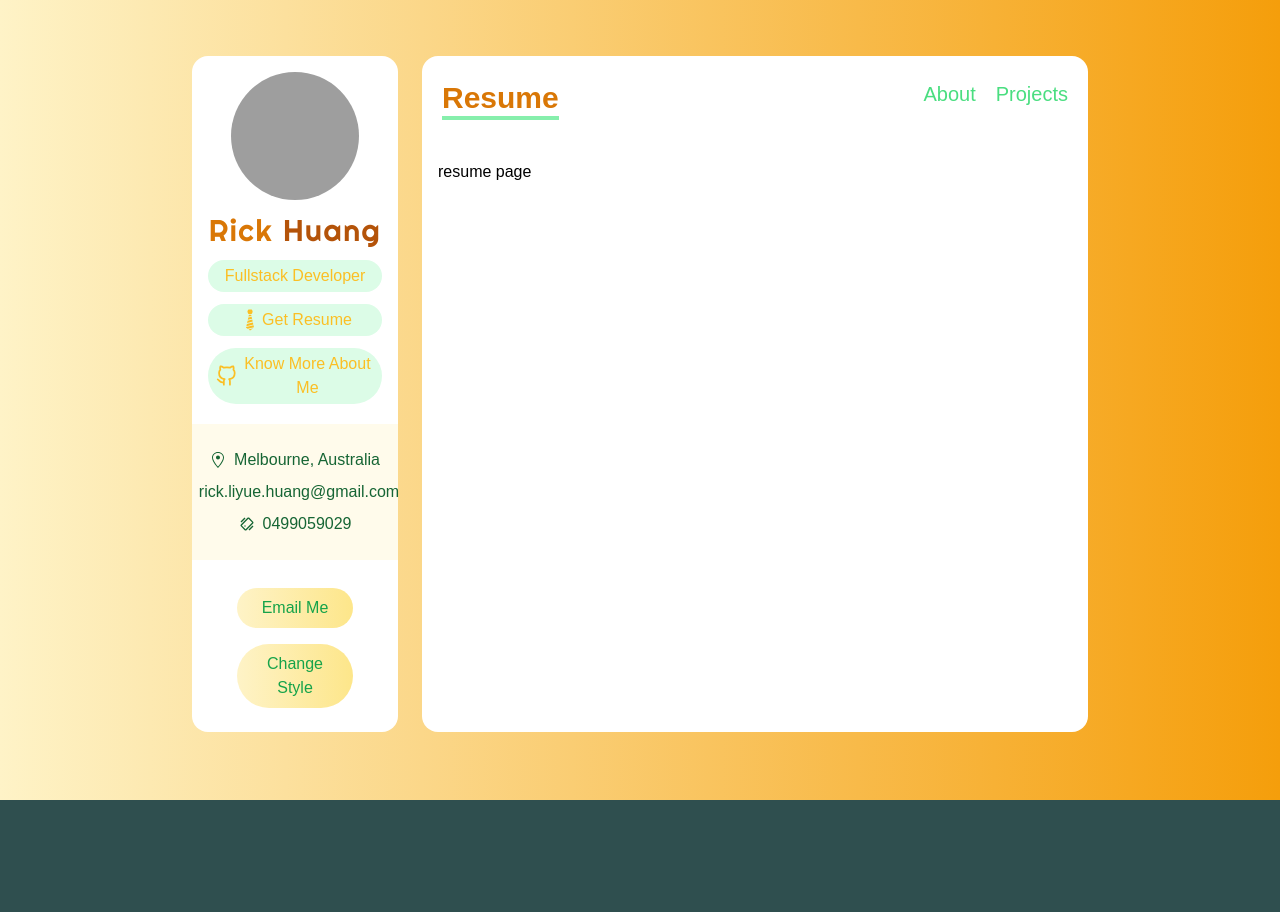
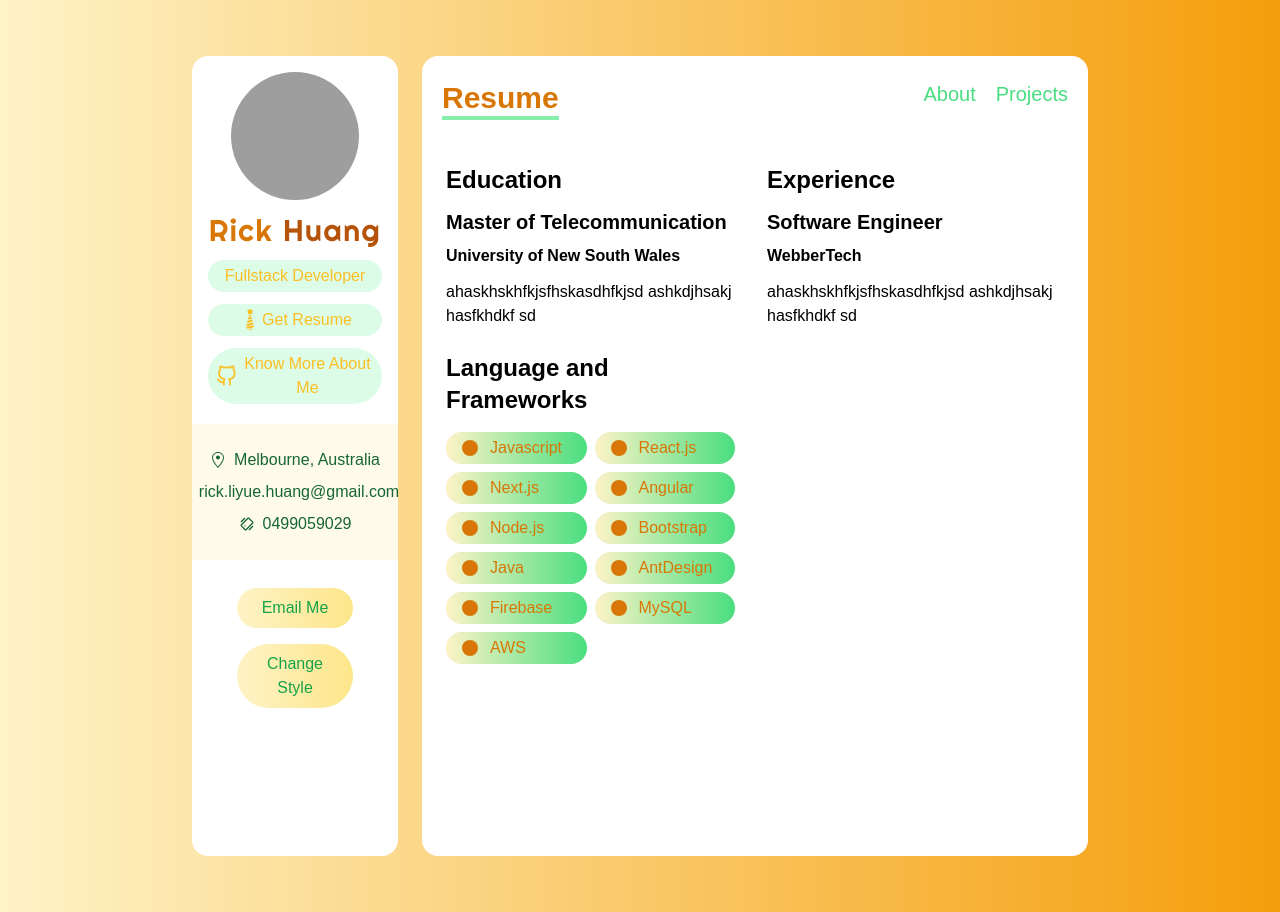
Before and after one commit to rick-liyue-huang/resume-modified, a Next.js app: page /resume in a window 1280 px wide. Before the commit the page ends 800 px from the top, so only its background shows below. Built offline with nearby package versions, Linux system fonts and the light colour scheme; grey boxes are pictures that could not be loaded.

Commit message:
feat: complete resume page

```diff
--- /dev/null
+++ b/components/Bar.tsx
@@ -0,0 +1,17 @@
+import React from 'react';
+import {Skill} from "../types";
+
+const Bar: React.FC<{data: Skill}> = ({data: {name, level, Icon}}) => {
+	return (
+		<div className={'text-amber-600 ml-0 mr-2 my-1 bg-gray-200 rounded-full'}>
+			<div
+				className={'px-4 py-1 w-full flex items-center rounded-full bg-gradient-to-r from-amber-100 to-green-400'}
+			>
+				<Icon className={'mr-3'} />
+				{name}
+			</div>
+		</div>
+	);
+};
+
+export default Bar;
--- a/data.ts
+++ b/data.ts
@@ -47,34 +47,59 @@ export const services: Service[] = [
 export const languages: Skill[] = [
 	{
 		Icon: BsCircleFill,
-		name: "Python",
-		level: "45",
+		name: "Javascript",
+		level: "90%",
 	},
 	{
 		Icon: BsCircleFill,
-		name: "Java Script",
-		level: "60",
+		name: "React.js",
+		level: "90%",
 	},
 	{
 		Icon: BsCircleFill,
-		name: "React Native",
-		level: "80",
+		name: "Next.js",
+		level: "80%",
 	},
 	{
 		Icon: BsCircleFill,
-		name: "React",
-		level: "70",
+		name: "Angular",
+		level: "80%",
 	},
 	{
 		Icon: BsCircleFill,
-		name: "Django",
-		level: "80",
+		name: "Node.js",
+		level: "80%",
 	},
 	{
 		Icon: BsCircleFill,
 		name: "Bootstrap",
-		level: "80",
+		level: "80%",
 	},
+	{
+		Icon: BsCircleFill,
+		name: "Java",
+		level: "60%",
+	},
+	{
+		Icon: BsCircleFill,
+		name: "AntDesign",
+		level: "80%",
+	},
+	{
+		Icon: BsCircleFill,
+		name: "Firebase",
+		level: "80%",
+	},
+	{
+		Icon: BsCircleFill,
+		name: "MySQL",
+		level: "80%",
+	},
+	{
+		Icon: BsCircleFill,
+		name: "AWS",
+		level: "80%",
+	}
 ];
 
 export const tools: Skill[] = [
@@ -98,6 +123,7 @@ export const tools: Skill[] = [
 		name: "Framer",
 		level: "45",
 	},
+
 ];
 
 export const projects: IProject[] = [
--- a/pages/_app.tsx
+++ b/pages/_app.tsx
@@ -4,7 +4,7 @@ import Navbar from "../components/Navbar";
 
 function MyApp({ Component, pageProps }) {
   return (
-    <div className={'grid grid-cols-12 gap-6 my-14 lg:px-48 px-5 sm:px-20 md:px-32'}>
+    <div className={'grid grid-cols-12 gap-6 my-14 lg:px-48 px-5 sm:px-20 md:px-32 h-screen'}>
       <div className={'lg:col-span-3 bg-white rounded-2xl col-span-12 p-4 text-center'}>
         <Sidebar />
       </div>
--- a/pages/resume.tsx
+++ b/pages/resume.tsx
@@ -1,10 +1,49 @@
 import React from 'react';
+import {languages} from "../data";
+import Bar from "../components/Bar";
 
 const resume = () => {
 	return (
-		<div className={'p-4'}>
-			resume page
+		<div className={'px-6 py-2'}>
+			{/* education */}
+			<div className="grid md:grid-cols-2 gap-6">
+				<div>
+					<h5 className={'my-3 text-2xl font-bold'}>Education</h5>
+					<div>
+						<h5 className={'my-2 text-xl font-bold'}>Master of Telecommunication</h5>
+						<p className={'font-semibold'}>University of New South Wales</p>
+						<p className={'my-3'}>
+							ahaskhskhfkjsfhskasdhfkjsd ashkdjhsakj hasfkhdkf sd
+						</p>
+					</div>
+				</div>
+				{/* experiences */}
+				<div>
+					<h5 className={'my-3 text-2xl font-bold'}>Experience</h5>
+					<div>
+						<h5 className={'my-2 text-xl font-bold'}>Software Engineer</h5>
+						<p className={'font-semibold'}>WebberTech</p>
+						<p className={'my-3'}>
+							ahaskhskhfkjsfhskasdhfkjsd ashkdjhsakj hasfkhdkf sd
+						</p>
+					</div>
+				</div>
+			</div>
+			{/* language skill */}
+			<div className={'grid gap-6 md:grid-cols-2'}>
+				<div>
+					<h5 className="my-3 text-2xl font-bold">Language and Frameworks</h5>
+					<div className={'my-2 grid grid-cols-2'}>
+						{
+							languages.map((language) => (
+								<Bar data={language} key={language.name} />
+							))
+						}
+					</div>
+				</div>
+			</div>
 		</div>
+
 	);
 };
 
```
